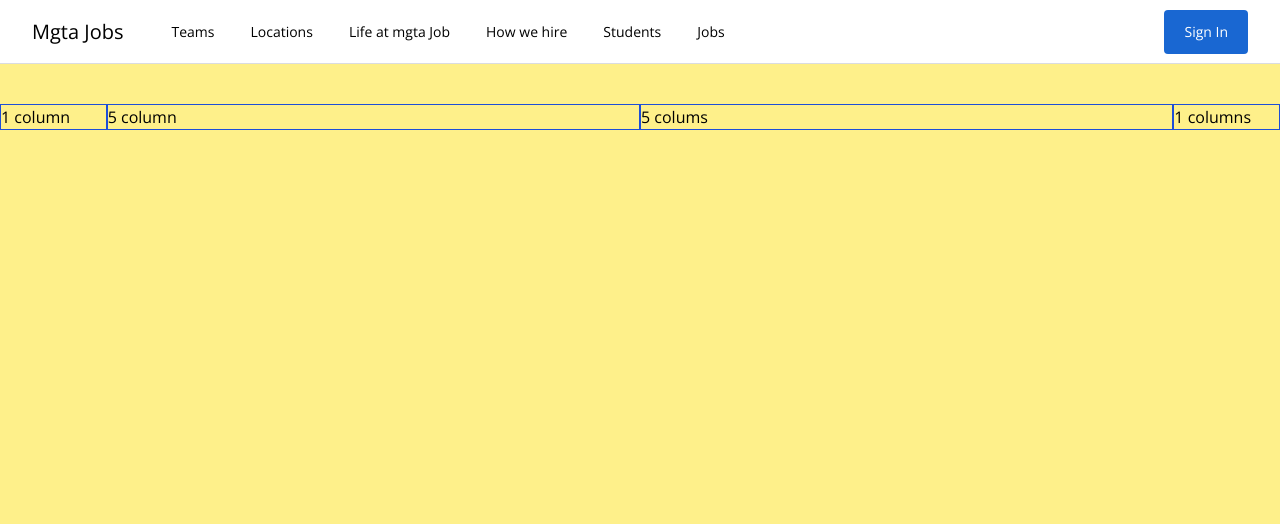
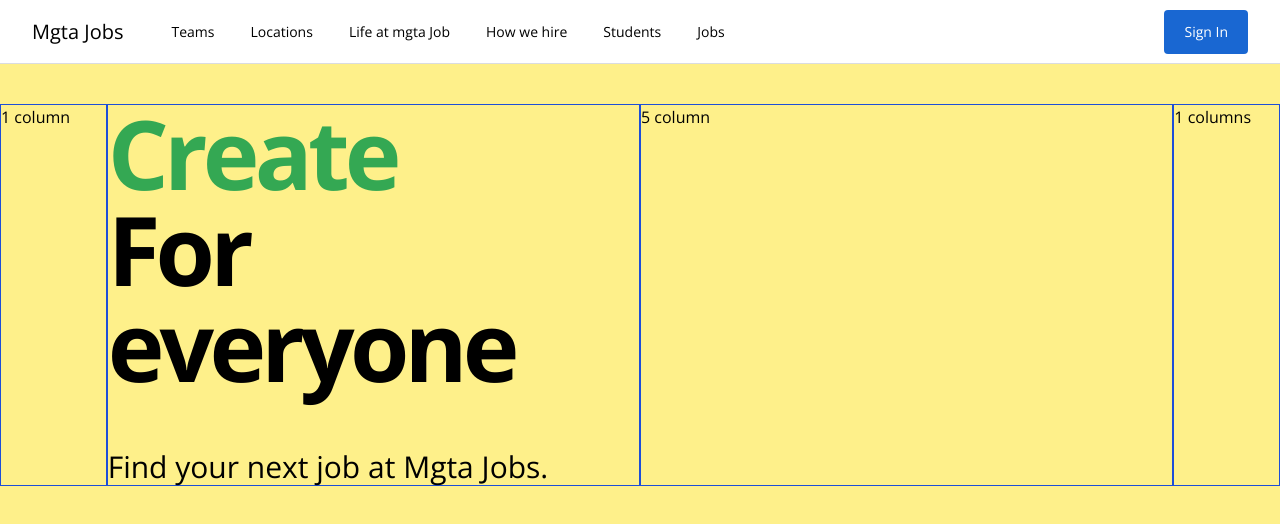
Before and after one commit to Ab4ch3/mgta-jobs, a Vue app: page / in a window 1280 px wide. Shown: the top 524 px of the page. Built offline with nearby package versions, Linux system fonts and the light colour scheme.

Commit message:
HeadLine

```diff
--- /dev/null
+++ b/src/components/HeadLine.vue
@@ -0,0 +1,61 @@
+<template>
+  <section>
+    <h1 class="font-bold tracking-tighter text-8xl mb-14">
+      <span :class="actionClasses">{{ action }}</span>
+      <br />
+      For everyone
+    </h1>
+    <h2 class="text-3xl font-light">Find your next job at Mgta Jobs.</h2>
+  </section>
+</template>
+
+<script setup>
+import { computed, onBeforeUnmount, ref } from 'vue';
+
+let action = ref('Build');
+let interval = null;
+
+/* Computed properties */
+const actionClasses = computed(() => {
+  return {
+    [action.value.toLocaleLowerCase()]: true
+  };
+});
+
+/* Methods */
+const changeTitle = () => {
+  interval = setInterval(() => {
+    let actions = ['Build', 'Create', 'Design', 'Code'];
+    let currentActionIndex = actions.indexOf(action.value);
+    let nextActionIndex = (currentActionIndex + 1) % 4;
+    let nextAction = actions[nextActionIndex];
+    action.value = nextAction;
+  }, 3000);
+};
+
+/*
+### Lifecycle Hooks
+*/
+//Se ejecutara ante de crear el componente (onCreated)
+changeTitle();
+
+//Luego que desmonte el componente es recomendable limpiar el interval o el timeout
+onBeforeUnmount(() => {
+  clearInterval(interval);
+});
+</script>
+
+<style scoped>
+.build {
+  color: #1a73ed;
+}
+.create {
+  color: #34a853;
+}
+.design {
+  color: #f9ab00;
+}
+.code {
+  color: #d93025;
+}
+</style>
--- a/src/components/HeroDashboard.vue
+++ b/src/components/HeroDashboard.vue
@@ -3,14 +3,19 @@
     <section class="flex flex-col h-screen pt-10 pb-20 bg-yellow-200">
       <div class="grid grid-cols-12">
         <div class="grid-start-1 col-span-1 border border-blue-700">1 column</div>
+        <div class="grid-start-7 col-span-5 border border-blue-700">
+          <HeadLine />
+        </div>
         <div class="grid-start-2 col-span-5 border border-blue-700">5 column</div>
-        <div class="grid-start-7 col-span-5 border border-blue-700">5 colums</div>
         <div class="grid-start-11 col-span-1 border border-blue-700">1 columns</div>
       </div>
     </section>
   </main>
 </template>
 
-<script setup></script>
+<script setup>
+import HeadLine from '@/components/HeadLine.vue';
+</script>
 
 <style scoped></style>
+``
```
